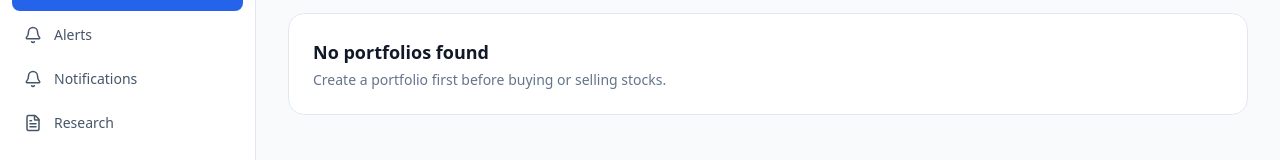
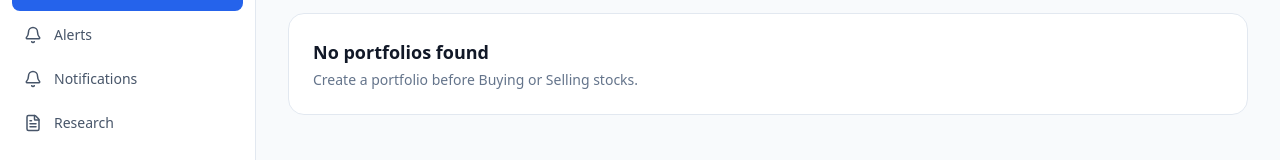
Before and after one commit to RithishChowdary/Real-Time-Stock-Portfolio, a React (Vite) app in the folder frontend/: page /transactions in a window 1280 px wide. Shown: the part 241-401 px from the top of the page. Built offline with nearby package versions, Linux system fonts and the light colour scheme; no server answers; sample sign-in values are in the browser's storage.

Commit message:
portfolio

```diff
--- a/frontend/src/pages/TransactionsPage.jsx
+++ b/frontend/src/pages/TransactionsPage.jsx
@@ -175,7 +175,7 @@ export default function TransactionsPage() {
         <Card>
           <h2 className="text-lg font-semibold">No portfolios found</h2>
           <p className="mt-1 text-sm text-slate-500">
-            Create a portfolio first before buying or selling stocks.
+            Create a portfolio before Buying or Selling stocks.
           </p>
         </Card>
       ) : (
```
